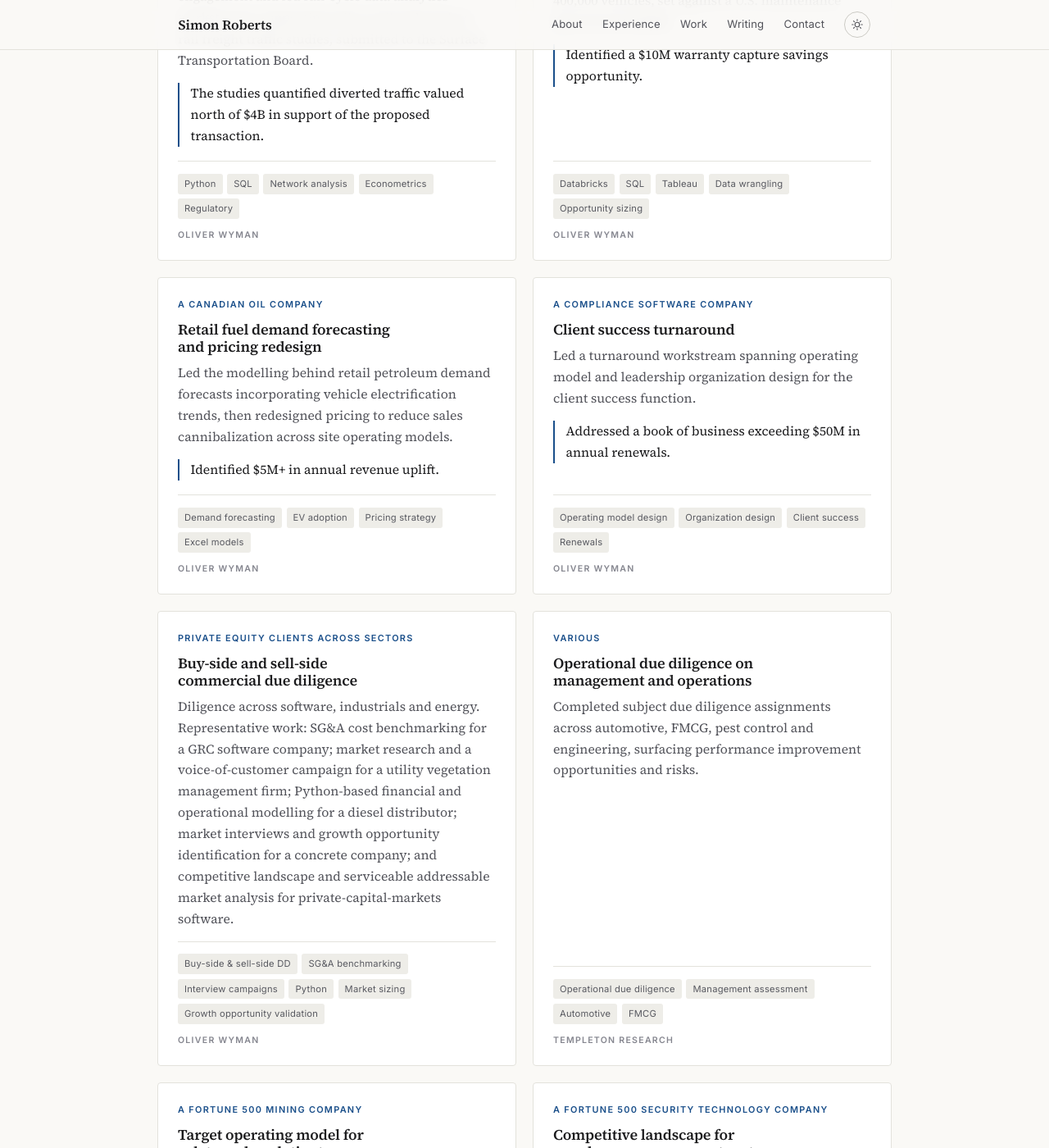
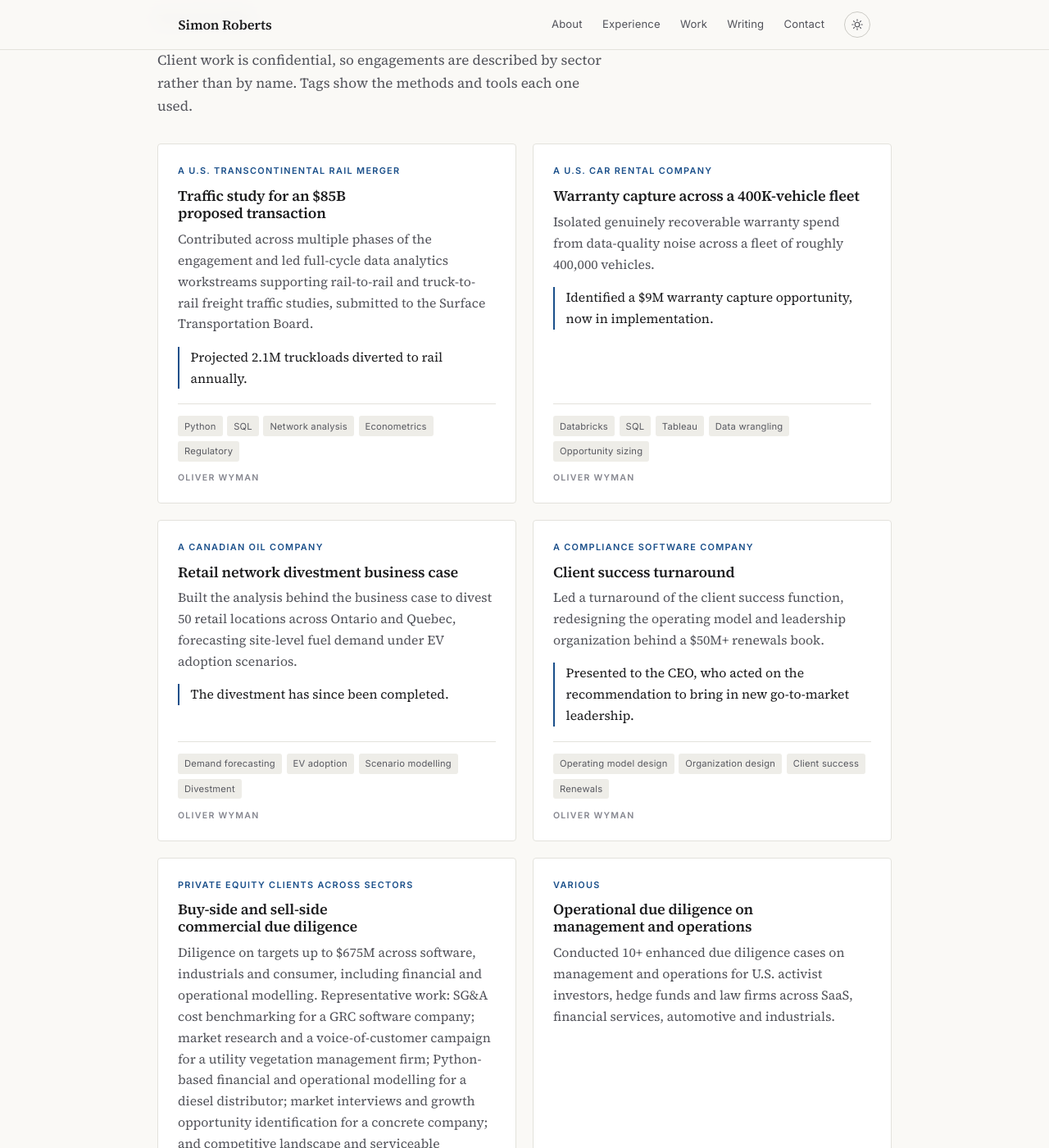
Before and after one commit to simon-roberts/simon-roberts.github.io, a Jekyll site: the page built from index.html, in a window 1280 px wide and 1400 px high, scrolled down 2915 px. Shown: the whole window at 82% size. Built offline with Jekyll 4.4.1, drawn with Linux system fonts in a browser that asks for light colours; some of the changed text lies outside the part shown.

Commit message:
Align site with current resume and add resume download
Update experience, case studies, education and skills to match the
October 2026 resume, and offer the resume PDF from the hero and contact
sections.

Co-Authored-By: Claude Opus 5.5 <noreply@anthropic.com>
Claude-Session: https://claude.ai/code/session_01LtNiDf9QzKcTfYorx944LC

```diff
--- a/_config.yml
+++ b/_config.yml
@@ -23,6 +23,8 @@ author:
   email: simonneilroberts@gmail.com
   linkedin: https://www.linkedin.com/in/simonnroberts
   headshot: /assets/img/simon-roberts-oliver-wyman-2025-small.jpg
+  # PDF resume offered as a download. Delete this line to hide the buttons.
+  resume: /assets/files/Simon_Roberts_Resume.pdf
 
 # Default image for link previews (LinkedIn, Slack, iMessage).
 image: /assets/img/simon-roberts-oliver-wyman-2025-small.jpg
--- a/_data/experience.yml
+++ b/_data/experience.yml
@@ -22,15 +22,26 @@ groups:
         location: Toronto
         notes:
           - >-
-            Completed commercial due diligence cases for private capital
-            investors across software, industrials and energy.
+            Delivered buy- and sell-side due diligence on private equity
+            engagements (targets up to $675M) across software, industrials and
+            consumer, including financial and operational modelling. One
+            sell-side mandate closed in a strategic roll-up.
           - >-
-            Lead full-cycle data analytics workstreams covering pipelines,
-            forecasting and diversion modelling, including studies submitted to
-            U.S. transportation regulators.
+            Led full-cycle data analytics workstreams on the traffic study for
+            an $85B U.S. rail merger filed with the Surface Transportation
+            Board, projecting 2.1M truckloads diverted to rail annually.
           - >-
-            Work spans operating model and organization design, pricing, and
-            cost reduction across rail, automotive, energy and software clients.
+            Led a client success turnaround for a compliance software company,
+            redesigning the operating model and leadership organization behind
+            a $50M+ renewals book. The CEO acted on my recommendation to bring
+            in new go-to-market leadership.
+          - >-
+            Cut model development time by up to 90% using Claude Code and
+            AI-assisted code review, and managed and coached three junior
+            colleagues in SQL and Python to meet regulatory deadlines.
+          - >-
+            Lead campus recruiting at UBC and U of T, engaging 100+ students at
+            info sessions and case competitions.
 
       - dates: "October 2024 to January 2025"
         title: AI Tutor
@@ -48,13 +59,12 @@ groups:
         location: Vancouver
         notes:
           - >-
-            Conducted 10+ enhanced due diligence cases for top-tier hedge funds
-            and law firms, using open-source intelligence, public and
-            proprietary records, social media intelligence and source enquiries
-            in global contexts.
+            Conducted 10+ enhanced due diligence cases on management and
+            operations for U.S. activist investors, hedge funds and law firms
+            across SaaS, financial services, automotive and industrials.
           - >-
-            Compiled a North American OSINT guide covering court records, property records, licensure verification and
-            business registration across 10+ jurisdictions.
+            Compiled a North American OSINT reference document spanning 10+
+            jurisdictions for a 20+ person team.
 
   - sublabel: Earlier roles
     compact: true
@@ -64,17 +74,18 @@ groups:
         org: YCI
         location: Zanzibar, Tanzania
         summary: >-
-          Built a pitch competition and grant program with Training of Trainers
-          rollouts across Tanzania, Ghana and Uganda, and the monitoring and
-          evaluation plan behind a digital skills curriculum running to 2028.
+          Designed and ran a pitch competition awarding $1K to $5K CAD grants to
+          early-stage social enterprises, and trained trainers to roll it out
+          across Tanzania, Ghana and Uganda, reaching 100+ founders.
 
       - dates: "May 2022 to August 2022"
         title: Management Consultant, Co-op
         org: KPMG
         location: Vancouver
         summary: >-
-          Mine planning analytics and a Power BI dashboard for a Fortune 500
-          miner, plus operating model design for its 20-person data and analytics
+          Mapped the competitive landscape of 6 warehouse management systems and
+          12 autonomous mobile robot providers for a Fortune 500 tech company,
+          and redesigned the operating model for a 20+ person data science
           team.
 
       - dates: "January 2022 to April 2022"
@@ -82,9 +93,10 @@ groups:
         org: RBCx
         location: Toronto
         summary: >-
-          Built a customer retention metric in SQL and Tableau across 50,000+
-          small business accounts, and ran survival modelling seminars that
-          became a standing service in the ventures analytics team.
+          Designed a customer retention metric (SQL, survival modelling,
+          Tableau) across 50,000+ small business accounts at Ownr, taught it to
+          50 attendees, and saw it adopted as a core service by RBCx's ventures
+          analytics centre of excellence.
 
       - dates: "January 2021 to August 2021"
         title: Business Systems Analyst, Co-op
@@ -93,12 +105,15 @@ groups:
         summary: >-
           Built an internal web scraping application to monitor competitor rates
           and offers, cutting manual research time by 90%, and automated
-          requirements sign-off with low-code workflow tools.
+          requirements sign-off in Power Automate, reducing request turnaround
+          by 75%.
 
       - dates: "June 2020 to September 2020"
-        title: Operations Analyst, Co-op
+        title: Business Analyst, Co-op
         org: AVA Technologies
         location: Vancouver
         summary: >-
-          Financial models and pitch materials built with the founders,
-          supporting acceptance into a Google for Startups Canada accelerator.
+          Built financial models and pitch decks with the founders, supporting
+          acceptance into the Google for Startups Canada accelerator, and
+          implemented OpenBOM with engineering to streamline purchasing and
+          production.
--- a/_data/home.yml
+++ b/_data/home.yml
@@ -7,9 +7,9 @@ lede: >-
 
 about:
   - >-
-    Recent engagements cover freight diversion and network analysis, demand forecasting and pricing,
-    operating model and organization design, and commercial due diligence for
-    private capital investors.
+    Recent engagements cover freight diversion and network analysis, demand
+    forecasting, operating model and organization design, and buy- and sell-side
+    due diligence for private equity.
   - >-
     I hold a Bachelor of Commerce (Honours) in Business and Computer Science from the
     UBC Sauder School of Business.
--- a/_data/projects.yml
+++ b/_data/projects.yml
@@ -16,8 +16,7 @@
     analytics workstreams supporting rail-to-rail and truck-to-rail freight
     traffic studies, submitted to the Surface Transportation Board.
   outcome: >-
-    The studies quantified diverted traffic valued north of $4B in support of
-    the proposed transaction.
+    Projected 2.1M truckloads diverted to rail annually.
   tags: [Python, SQL, Network analysis, Econometrics, Regulatory]
 
 - client: A U.S. car rental company
@@ -25,35 +24,37 @@
   title: Warranty capture across a 400K-vehicle fleet
   summary: >-
     Isolated genuinely recoverable warranty spend from data-quality noise across
-    a fleet of roughly 400,000 vehicles, set against a U.S. maintenance base of
-    over $200M.
-  outcome: Identified a $10M warranty capture savings opportunity.
+    a fleet of roughly 400,000 vehicles.
+  outcome: Identified a $9M warranty capture opportunity, now in implementation.
   tags: [Databricks, SQL, Tableau, Data wrangling, Opportunity sizing]
 
 - client: A Canadian oil company
   employer: Oliver Wyman
-  title: Retail fuel demand forecasting and pricing redesign
+  title: Retail network divestment business case
   summary: >-
-    Led the modelling behind retail petroleum demand forecasts incorporating
-    vehicle electrification trends, then redesigned pricing to reduce sales
-    cannibalization across site operating models.
-  outcome: Identified $5M+ in annual revenue uplift.
-  tags: [Demand forecasting, EV adoption, Pricing strategy, Excel models]
+    Built the analysis behind the business case to divest 50 retail locations
+    across Ontario and Quebec, forecasting site-level fuel demand under EV
+    adoption scenarios.
+  outcome: The divestment has since been completed.
+  tags: [Demand forecasting, EV adoption, Scenario modelling, Divestment]
 
 - client: A compliance software company
   employer: Oliver Wyman
   title: Client success turnaround
   summary: >-
-    Led a turnaround workstream spanning operating model and leadership
-    organization design for the client success function.
-  outcome: Addressed a book of business exceeding $50M in annual renewals.
+    Led a turnaround of the client success function, redesigning the operating
+    model and leadership organization behind a $50M+ renewals book.
+  outcome: >-
+    Presented to the CEO, who acted on the recommendation to bring in new
+    go-to-market leadership.
   tags: [Operating model design, Organization design, Client success, Renewals]
 
 - client: Private equity clients across sectors
   employer: Oliver Wyman
   title: Buy-side and sell-side commercial due diligence
   summary: >-
-    Diligence across software, industrials and energy. Representative work:
+    Diligence on targets up to $675M across software, industrials and consumer,
+    including financial and operational modelling. Representative work:
     SG&A cost benchmarking for a GRC software company; market research and a
     voice-of-customer campaign for a utility vegetation management firm;
     Python-based financial and operational modelling for a diesel distributor;
@@ -69,28 +70,29 @@
       Market sizing,
       Growth opportunity validation,
     ]
+  outcome: One sell-side mandate closed in a strategic roll-up.
 
 - client: Various
   employer: Templeton Research
   title: Operational due diligence on management and operations
   summary: >-
-    Completed subject due diligence assignments across automotive, FMCG, pest
-    control and engineering, surfacing performance improvement opportunities and
-    risks.
-  tags: [Operational due diligence, Management assessment, Automotive, FMCG]
+    Conducted 10+ enhanced due diligence cases on management and operations for
+    U.S. activist investors, hedge funds and law firms across SaaS, financial
+    services, automotive and industrials.
+  tags: [Enhanced due diligence, Management assessment, OSINT]
 
 - client: A Fortune 500 mining company
   employer: KPMG
   title: Target operating model for a data and analytics team
   summary: >-
-    Designed a target operating model for a 20-person data and analytics
+    Designed a target operating model for a 20+ person data science
     function following a set of stakeholder departures, and recommended Scaled
     Agile Framework over the alternatives.
   outcome: >-
     Streamlined decision-making and strengthened the client's data capabilities.
-  tags: [Target operating model, Data & analytics, Organization design, SAFe]
+  tags: [Target operating model, Data science, Organization design, SAFe]
 
-- client: A Fortune 500 security technology company
+- client: A Fortune 500 technology company
   employer: KPMG
   title: Competitive landscape for warehouse management systems
   summary: >-
--- a/index.html
+++ b/index.html
@@ -19,6 +19,12 @@ title: null
           <svg viewBox="0 0 24 24" fill="currentColor" aria-hidden="true"><path d="M4.98 3.5a2.5 2.5 0 1 1 0 5 2.5 2.5 0 0 1 0-5zM3 9h4v12H3zM9 9h3.8v1.7h.05c.53-.95 1.83-1.95 3.76-1.95C20.4 8.75 21 11 21 14v7h-4v-6.2c0-1.48-.03-3.4-2.07-3.4-2.07 0-2.39 1.62-2.39 3.29V21H9z"/></svg>
           LinkedIn
         </a>
+        {%- if site.author.resume %}
+        <a class="btn" href="{{ site.author.resume | relative_url }}" download>
+          <svg viewBox="0 0 24 24" fill="none" stroke="currentColor" stroke-width="1.7" stroke-linecap="round" stroke-linejoin="round" aria-hidden="true"><path d="M12 3.5v11"/><path d="m7.5 10 4.5 4.5 4.5-4.5"/><path d="M4.5 16.5v3h15v-3"/></svg>
+          Resume (PDF)
+        </a>
+        {%- endif %}
         <a class="btn" href="{{ '/blog/' | relative_url }}">
           <svg viewBox="0 0 24 24" fill="none" stroke="currentColor" stroke-width="1.7" stroke-linecap="round" stroke-linejoin="round" aria-hidden="true"><path d="M5 3.5h9.5L19 8v12.5H5z"/><path d="M8.5 12.5h7M8.5 16h5"/></svg>
           Writing
@@ -144,5 +150,8 @@ title: null
   <div class="actions">
     <a class="btn btn--primary" href="mailto:{{ site.author.email }}">{{ site.author.email }}</a>
     <a class="btn" href="{{ site.author.linkedin }}" rel="noopener">LinkedIn</a>
+    {%- if site.author.resume %}
+    <a class="btn" href="{{ site.author.resume | relative_url }}" download>Download resume (PDF)</a>
+    {%- endif %}
   </div>
 </section>
```
Also changed, not shown: _data/education.yml (+6 -6 lines), README.md, 1 other file.
